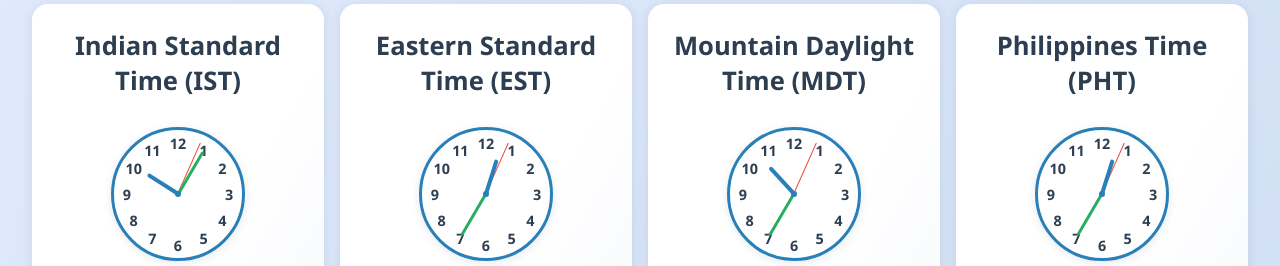
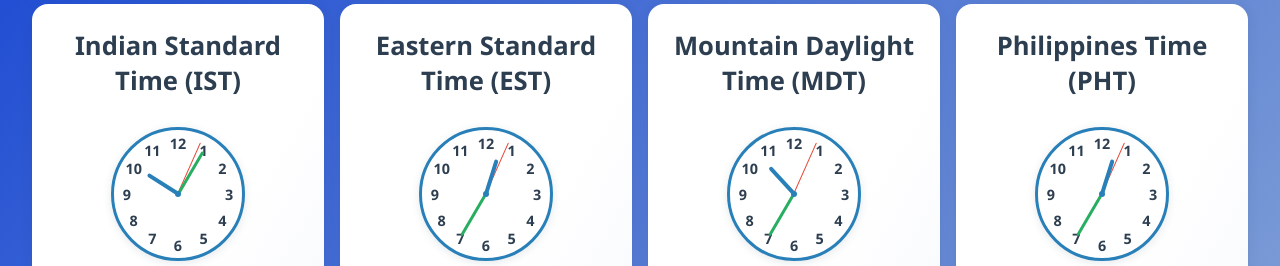
Before and after one commit to Dheeraj2749/GEST_SUPPORT, a plain HTML site: page index.html in a window 1280 px wide. Shown: the part 106-372 px from the top of the page. Drawn offline with Linux system fonts and the light colour scheme.

Commit message:
Update style.css

```diff
--- a/style.css
+++ b/style.css
@@ -2,7 +2,7 @@ body {
     font-family: 'Segoe UI', Arial, sans-serif;
     margin: 0;
     padding: 0;
-    background: linear-gradient(135deg, #e0eafc 0%, #cfdef3 100%);
+    background: linear-gradient(135deg, #1c4ad3 0%, #91aed6 100%);
     min-height: 100vh;
     display: flex;
     flex-direction: column;
```
